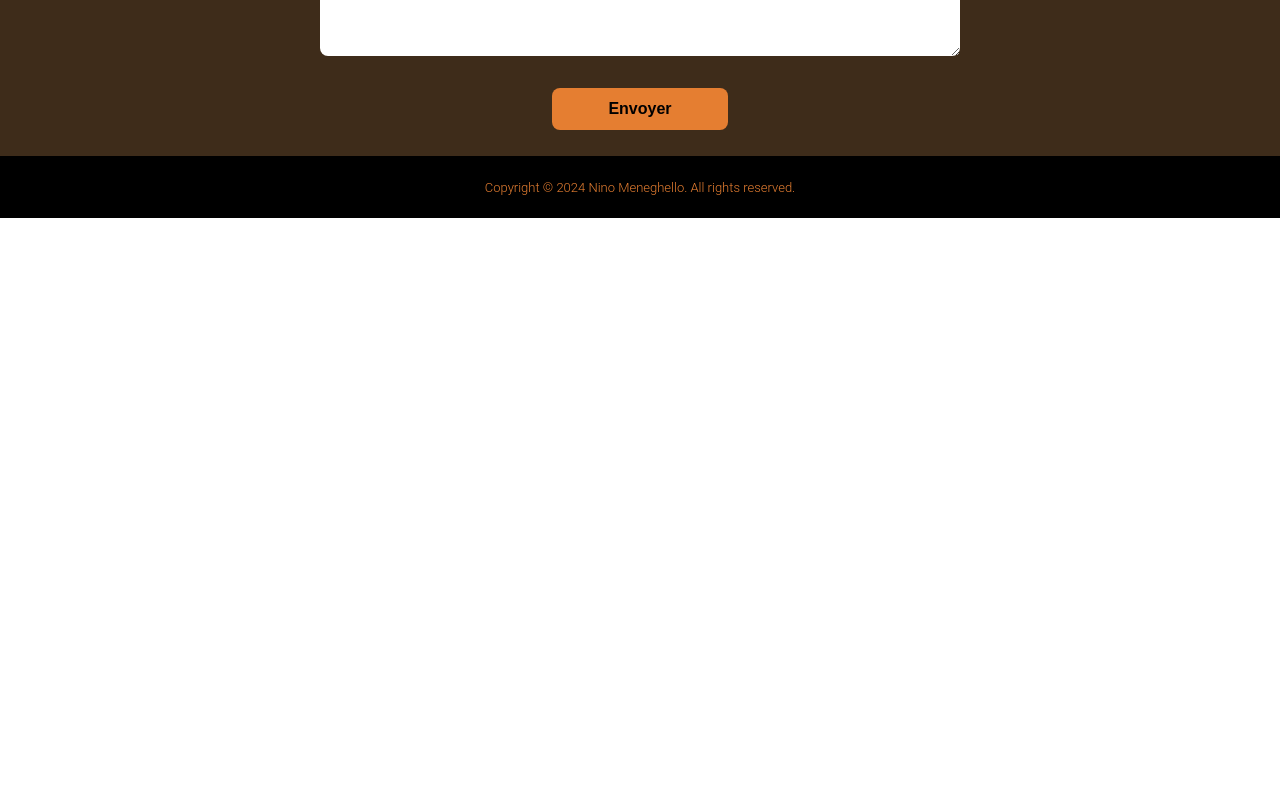
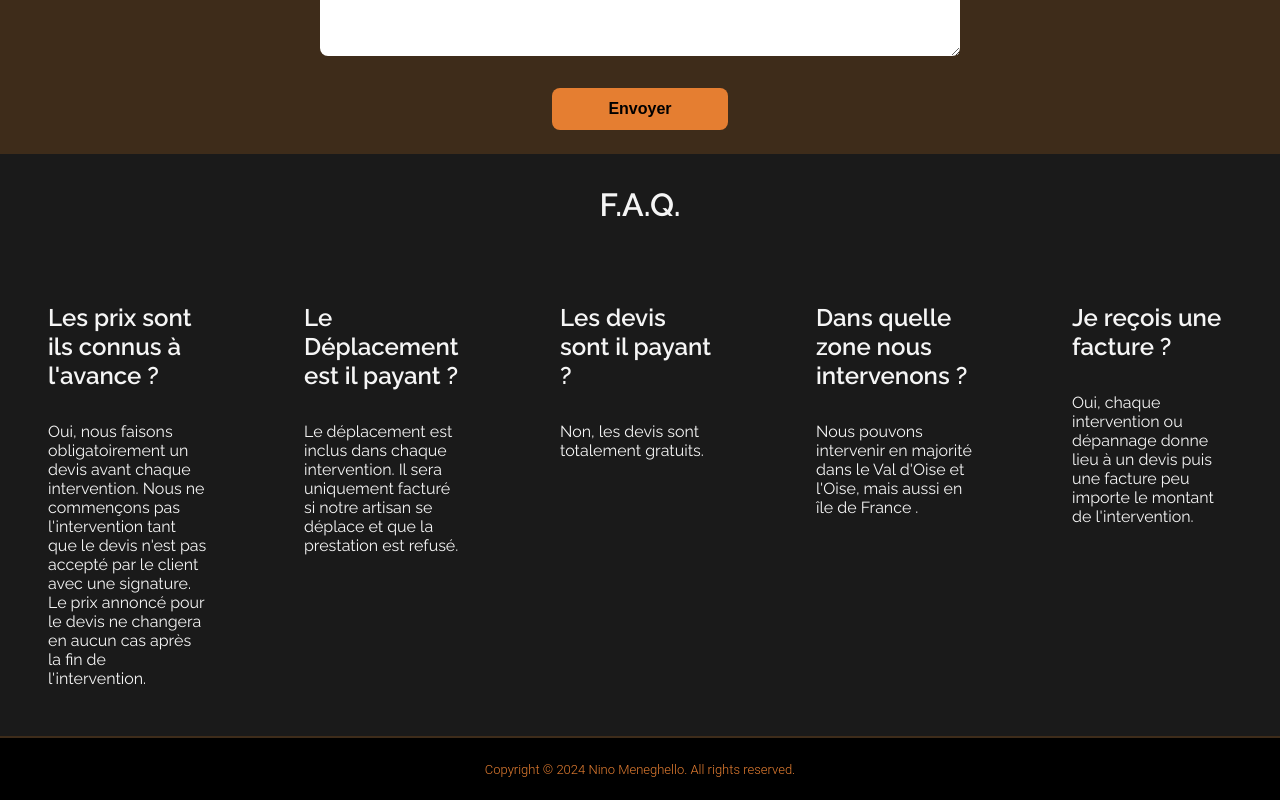
Before and after one commit to Grichnak/mgo-serrurerie, a React (Create React App) app: page / in a window 1280 px wide. Shown: the part 2202-3002 px from the top of the page. Before the commit the page ends 2420 px from the top, so only its background shows below. Built offline with nearby package versions, Linux system fonts and the light colour scheme.

Commit message:
faq added

```diff
--- a/src/App.js
+++ b/src/App.js
@@ -4,6 +4,8 @@ import Hero from './Components/hero/hero';
 import Prices from './Components/prices/prices';
 import Footer from './Components/footer/footer';
 import Contact from './Components/contact/contact';
+import Faq from './Components/faq/faq';
+
 import './App.css';
 
 function App() {
@@ -13,6 +15,7 @@ function App() {
       <Hero />
       <Prices />
       <Contact />
+      <Faq />
       <Footer />
     </div>
   );
--- /dev/null
+++ b/src/Components/faq/faq.css
@@ -0,0 +1,31 @@
+#faq {
+  background: #1a1a1a;
+  color: whitesmoke;
+}
+
+.faqTitle {
+  display: flex;
+  justify-content: center;
+  align-items: center;
+  padding: 2rem;
+  font-size: xx-large;
+}
+
+.faqSection {
+  display: flex;
+  width: 100%;
+}
+
+.questionBox {
+  width: 18%;
+  margin: 1rem;
+  padding: 1rem;
+}
+
+.questionTitle {
+  padding: 1rem;
+}
+
+.questionText {
+  padding: 1rem;
+}
--- /dev/null
+++ b/src/Components/faq/faq.jsx
@@ -0,0 +1,54 @@
+import React from 'react';
+import './faq.css';
+
+const Faq = () => {
+  return (
+    <section id="faq">
+      <h1 className="faqTitle">F.A.Q.</h1>
+      <div className="faqSection">
+        <div className="questionBox">
+          <h2 className="questionTitle">
+            Les prix sont ils connus à l'avance ?
+          </h2>
+          <p className="questionText">
+            Oui, nous faisons obligatoirement un devis avant chaque
+            intervention. Nous ne commençons pas l'intervention tant que le
+            devis n'est pas accepté par le client avec une signature. Le prix
+            annoncé pour le devis ne changera en aucun cas après la fin de
+            l'intervention.
+          </p>
+        </div>
+        <div className="questionBox">
+          <h2 className="questionTitle">Le Déplacement est il payant ?</h2>
+          <p className="questionText">
+            Le déplacement est inclus dans chaque intervention. Il sera
+            uniquement facturé si notre artisan se déplace et que la prestation
+            est refusé.
+          </p>
+        </div>
+        <div className="questionBox">
+          <h2 className="questionTitle">Les devis sont il payant ?</h2>
+          <p className="questionText">
+            Non, les devis sont totalement gratuits.
+          </p>
+        </div>
+        <div className="questionBox">
+          <h2 className="questionTitle">Dans quelle zone nous intervenons ?</h2>
+          <p className="questionText">
+            Nous pouvons intervenir en majorité dans le Val d'Oise et l'Oise,
+            mais aussi en île de France .
+          </p>
+        </div>
+        <div className="questionBox">
+          <h2 className="questionTitle">Je reçois une facture ?</h2>
+          <p className="questionText">
+            Oui, chaque intervention ou dépannage donne lieu à un devis puis une
+            facture peu importe le montant de l'intervention.
+          </p>
+        </div>
+      </div>
+    </section>
+  );
+};
+
+export default Faq;
```
